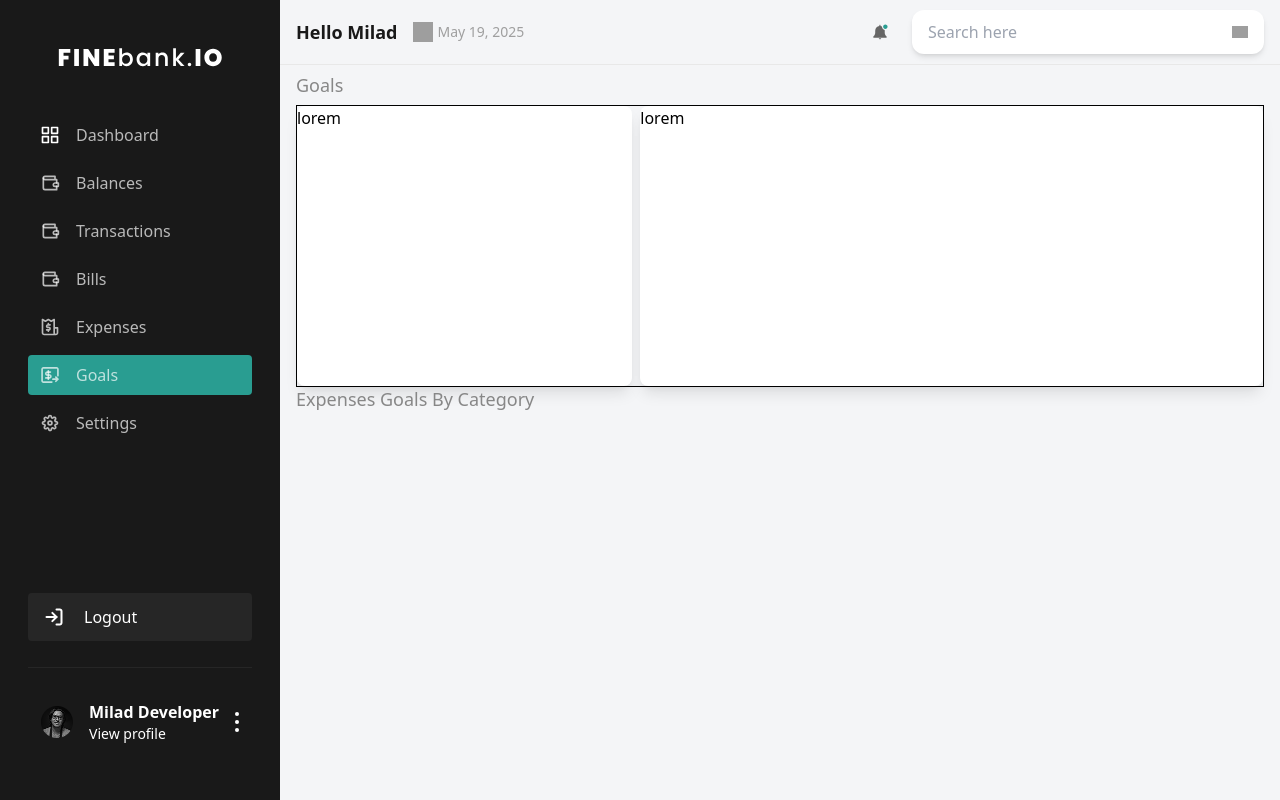
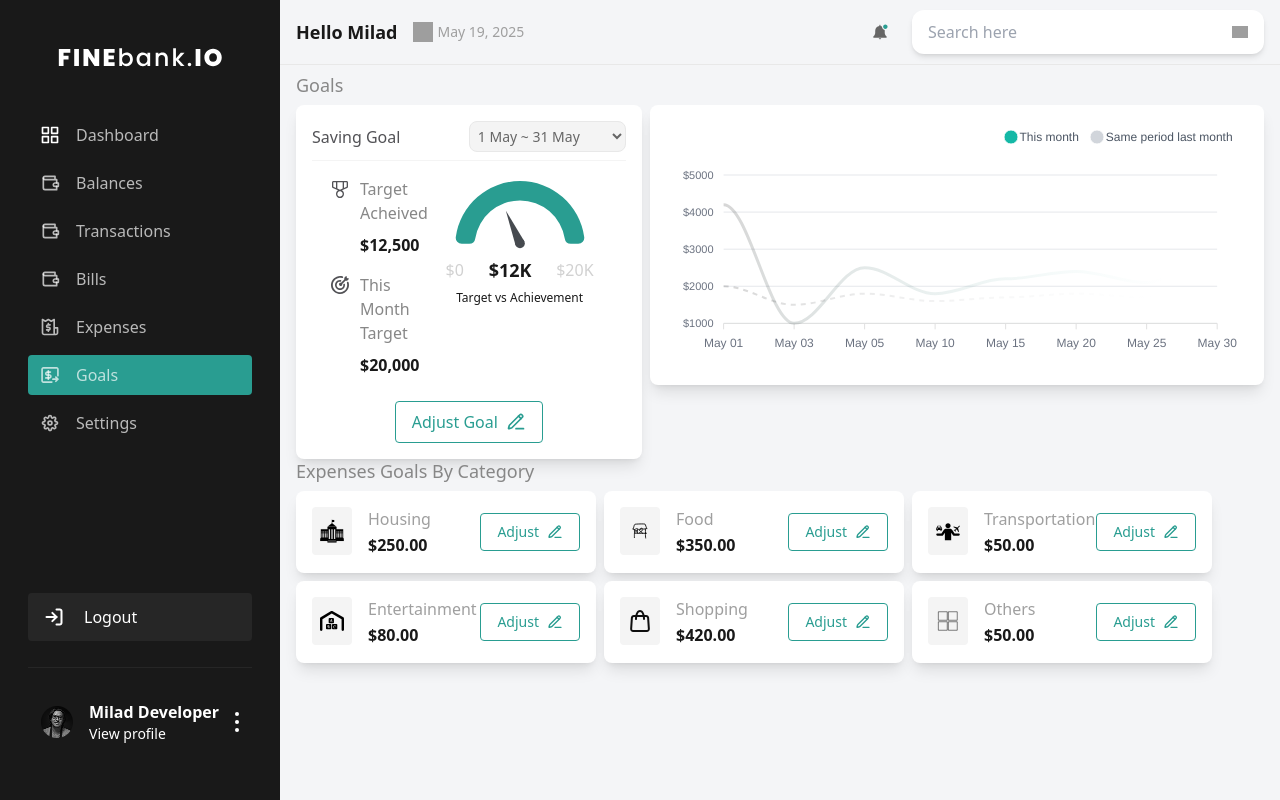
Before and after one commit to syedmilad/Finance_System, a React (Create React App) app: page /goals in a window 1280 px wide. Built offline with nearby package versions, Linux system fonts and the light colour scheme; sample sign-in values are in the browser's storage; grey boxes are pictures that could not be loaded.

Commit message:
Goal component have been completed.

```diff
--- a/package.json
+++ b/package.json
@@ -5,10 +5,12 @@
   "dependencies": {
     "@heroicons/react": "^2.2.0",
     "@material-tailwind/react": "^2.1.10",
+    "apexcharts": "^4.5.0",
     "axios": "^1.8.4",
     "heroicons": "^2.2.0",
     "lucide-react": "^0.487.0",
     "react": "^18.2.0",
+    "react-apexcharts": "^1.7.0",
     "react-dom": "^18.2.0",
     "react-gauge-chart": "^0.5.1",
     "react-redux": "^9.2.0",
--- /dev/null
+++ b/src/components/ApexChart.jsx
@@ -0,0 +1,20 @@
+import React from 'react'
+import Chart from "react-apexcharts";
+
+
+const ApexChart = ({ data }) => {
+    return (
+        <div className='w-[100%] h-[240px]  '>
+
+            <Chart
+                options={data.options}
+                series={data.series}
+                type="line"
+                height="100%"
+                width="100%"
+            />
+        </div>
+    )
+}
+
+export default ApexChart
--- /dev/null
+++ b/src/components/GoalComponent.jsx
@@ -0,0 +1,24 @@
+import { PencilLineIcon } from 'lucide-react'
+import React from 'react'
+
+const GoalComponent = ({expense: {category,icon,total}}) => {
+  return (
+    <div className='min-w-[300px] bg-[#fff] shadow-lg px-4 py-4 rounded-[8px] flex flex-row justify-between items-center'>
+      <div className='flex flex-row justify-start items-start gap-4'>
+        <div className='flex flex-row justify-center items-center px-2 py-3 bg-[#f4f4f4] rounded-[4px]'>
+        <img className='w-6 h-6 object-contain' src={icon} alt="icon" />
+        </div>
+        <div className='flex flex-col justify-start items-start gap-[2px]'>
+            <span className='text-base font-normal text-[#9f9f9f]'>{category}</span>
+            <span className='text-base font-bold text-[#191919]'>${total}</span>
+        </div>
+      </div>
+      <div className='flex flex-row justify-center cursor-pointer items-center gap-2 px-4 py-2 text-[#299d91] border border-[#299d91] rounded-[4px]'>
+          <span className='text-sm'>Adjust</span>
+          <PencilLineIcon  className='w-4 h-4 object-contain' />
+      </div>
+    </div>
+  )
+}
+
+export default GoalComponent
--- a/src/components/Modal.jsx
+++ b/src/components/Modal.jsx
@@ -3,7 +3,7 @@ import { Cross } from '../assets'
 
 const Modal = ({ onClose, onSave, isOpen, children }) => {
     return (
-       <div className={`fixed top-0 left-0 w-full h-full bg-black bg-opacity-50 flex justify-center items-center ${isOpen ? 'block' : 'hidden'}`}>
+       <div className={`fixed top-0 z-[999] left-0 w-full h-full bg-black bg-opacity-50 flex justify-center items-center ${isOpen ? 'block' : 'hidden'}`}>
             <div className="bg-white rounded-lg shadow-lg p-6 w-1/3">
                 <div className="flex justify-end items-start ">
                     {/* <h2 className="text-xl font-semibold">Modal Title</h2> */}
--- a/src/pages/Goals.jsx
+++ b/src/pages/Goals.jsx
@@ -1,17 +1,179 @@
-import React from 'react'
+import { PencilLineIcon } from 'lucide-react'
+import React, { useState } from 'react'
+import { Award, Goal } from '../assets'
+import GuageChart from '../components/GuageChart'
+import Modal from '../components/Modal'
+import ApexChart from '../components/ApexChart'
+import { expenseCategories } from '../constants/expnses'
+import GoalComponent from '../components/GoalComponent'
 
 const Goals = () => {
+  const [isOpen, setIsOpen] = useState(false)
+  const [chartData, setChartData] = useState({
+    options: {
+      chart: {
+        type: "area",
+        toolbar: { show: false },
+      },
+      colors: ["#14B8A6", "#D1D5DB"], // Teal and Gray  ray
+      dataLabels: {
+        enabled: false,
+      },
+      stroke: {
+        curve: "smooth",
+        width: [3, 2],
+        dashArray: [0, 5], // solid for first, dashed for second
+      },
+      fill: {
+        type: "gradient",
+        gradient: {
+          shadeIntensity: 1,
+          opacityFrom: 0.4,
+          opacityTo: 0,
+          stops: [0, 90, 100],
+        },
+      },
+      legend: {
+        position: "top",
+        horizontalAlign: "right",
+        labels: {
+          colors: "#4B5563",
+        },
+      },
+      xaxis: {
+        categories: [
+          "May 01", "May 03", "May 05", "May 10", "May 15",
+          "May 20", "May 25", "May 30"
+        ],
+        labels: {
+          style: {
+            colors: "#6B7280",
+          },
+        },
+      },
+      yaxis: {
+        labels: {
+          formatter: val => `$${val}`,
+          style: {
+            colors: "#6B7280",
+          },
+        },
+      },
+      grid: {
+        borderColor: "#E5E7EB",
+      },
+      tooltip: {
+        y: {
+          formatter: val => `$${val}`,
+        },
+      },
+    },
+    series: [
+      {
+        name: "This month",
+        data: [4200, 1000, 2500, 1800, 2200, 2400, 2100, 2900],
+      },
+      {
+        name: "Same period last month",
+        data: [2000, 1500, 1800, 1600, 1700, 1800, 1700, 1900],
+      },
+    ],
+  })
+  const [input, setInput] = useState({
+    target: "",
+    present: ""
+  })
+
+  // All Functions is here
+  const toggle = () => {
+    setIsOpen((prev) => !prev)
+  }
+
+  const onSubmitHandler = () => {
+    console.log("onSubmitHandler")
+  }
+
+  const onValueChangeHandler = (e) => {
+    const { name, value } = e.target;
+
+    setInput((prev) => ({ ...prev, [name]: value }))
+  }
+
   return (
     <div className="flex flex-col w-full h-[calc(100% - 40px)] px-4 py-2 ">
+      <Modal isOpen={isOpen} onClose={toggle} onSave={onSubmitHandler}>
+        <div className='flex flex-col justify-start items-start m-auto gap-4 px-[2rem]'>
+          <label className='text-base font-semibold text-[#525256]' htmlFor="Target Amounts">Target Amounts</label>
+          <input className='px-[24px] py-[16px] rounded-[8px] border border-[#d1d1d1] w-full' type="text" name='target' placeholder='$500000' value={input.target} onChange={onValueChangeHandler} id='Target Amounts' />
+          <label className='text-base font-semibold text-[#525256]' htmlFor="Target Amounts">Presents Amounts</label>
+          <input className='px-[24px] py-[16px] rounded-[8px] border border-[#d1d1d1] w-full' type="text" name='present' placeholder='Write presents amounts here' value={input.present} onChange={onValueChangeHandler} id='Target Amounts' />
+        </div>
+      </Modal>
       <div className="flex flex-col justify-start items-start gap-2 h-full w-full">
         <span className='text-lg font-normal text-[#878787]'>Goals</span>
-        <div className='flex flex-row justify-start items-start gap-2 min-h-[250px] w-full border'>
-          <div className='flex flex-col bg-[#fff] shadow-lg flex-[0.7] min-h-[280px] rounded-[8px]'>lorem</div>
-          <div className='flex flex-col bg-[#fff] shadow-lg flex-[1.3] min-h-[280px] rounded-[8px]'>lorem</div>
+        <div className='flex flex-row justify-start items-start gap-2 min-h-[250px] w-full'>
+          <div className='flex flex-col bg-[#fff] shadow-lg flex-[0.7] min-h-[280px] rounded-[8px] px-4 py-4'>
+            {/* Header */}
+            <div className='flex flex-row justify-between items-center border-b border-b-[#f4f4f4] pb-2'>
+              <span className='text-[#525256] font-medium text-base'>Saving Goal</span>
+              <select id="countries" class="bg-[#f4f4f4] border border-[#e8e8e8] text-[#666666] text-sm rounded-lg focus:ring-gray-500 focus:border-gray-500 block w-1/2 p-1 dark:bg-gray-700 dark:border-gray-600 dark:placeholder-gray-400 dark:text-white dark:focus:ringg-gray-500 dark:focus:border-gray-500">
+                <option selected>1 May ~ 31 May</option>
+              </select>
+            </div>
+            {/* Content */}
+            <div className='flex flex-row w-full px-4 py-4 '>
+              <div className='flex flex-col flex-1 gap-4'>
+                <div className='flex flex-row justify-start items-start gap-2'>
+                  <img src={Award} alt="award-img" />
+                  <div className='flex flex-col items-start justify-start gap-2'>
+                    <span className='text-base font-base text-[#878787]'>Target Acheived</span>
+                    <span className='text-base font-bold text-[#191919]'>$12,500</span>
+                  </div>
+                </div>
+                <div className='flex flex-row justify-start items-start gap-2'>
+                  <img src={Goal} alt="goal-img" />
+                  <div className='flex flex-col items-start justify-start gap-2'>
+                    <span className='text-base font-base text-[#878787]'>This Month Target</span>
+                    <span className='text-base font-bold text-[#191919]'>$20,000</span>
+                  </div>
+                </div>
+              </div>
+              <div className='flex flex-col flex-1 '>
+                <div className='w-[180px] justify-center '>
+                  <GuageChart />
+                </div>
+                <div className='flex flex-row justify-between items-center px-4'>
+                  <span className='text-base text-[#d1d1d1] font-medium'>$0</span>
+                  <span className='text-lg font-semibold text-[#191919]'>$12K</span>
+                  <span className='text-base text-[#d1d1d1] font-medium'>$20K</span>
+                </div>
+                <div className='text-center pt-2'>
+                  <h1 className='text-xs text-[#191919] font-medium'>Target vs Achievement</h1>
+                </div>
+              </div>
+            </div>
+            {/* Button */}
+            <div className='flex flex-row justify-center items-center mt-2'>
+              <div onClick={() => setIsOpen(!isOpen)} className='cursor-pointer border border-[#299d91] text-[#299d91] px-4 py-2 flex flex-row justify-center items-center gap-2 rounded-[4px]'>
+                <span className=''>Adjust Goal  </span>
+                <span><PencilLineIcon className='w-5 h-5 object-contain' /></span>
+              </div>
+            </div>
+          </div>
+          <div className='flex flex-col bg-[#fff] shadow-lg flex-[1.3] min-h-[280px] rounded-[8px] px-4 py-4'>
+            <div className='w-full max-h-[200px]'>
+              <ApexChart data={chartData} />
+            </div>
+          </div>
         </div>
       </div>
       <div className="flex flex-col justify-start items-start gap-2">
         <span className='text-lg font-normal text-[#878787]'>Expenses Goals By Category</span>
+        <div className='flex flex-row flex-wrap gap-2'>
+            {expenseCategories.map((expense,index)=>(
+              <GoalComponent key={index} expense={{...expense}} />
+            ))}
+        </div>
       </div>
     </div>
   )
```
Also changed, not shown: 1 other file (tests, documents, lock files or other folders).
